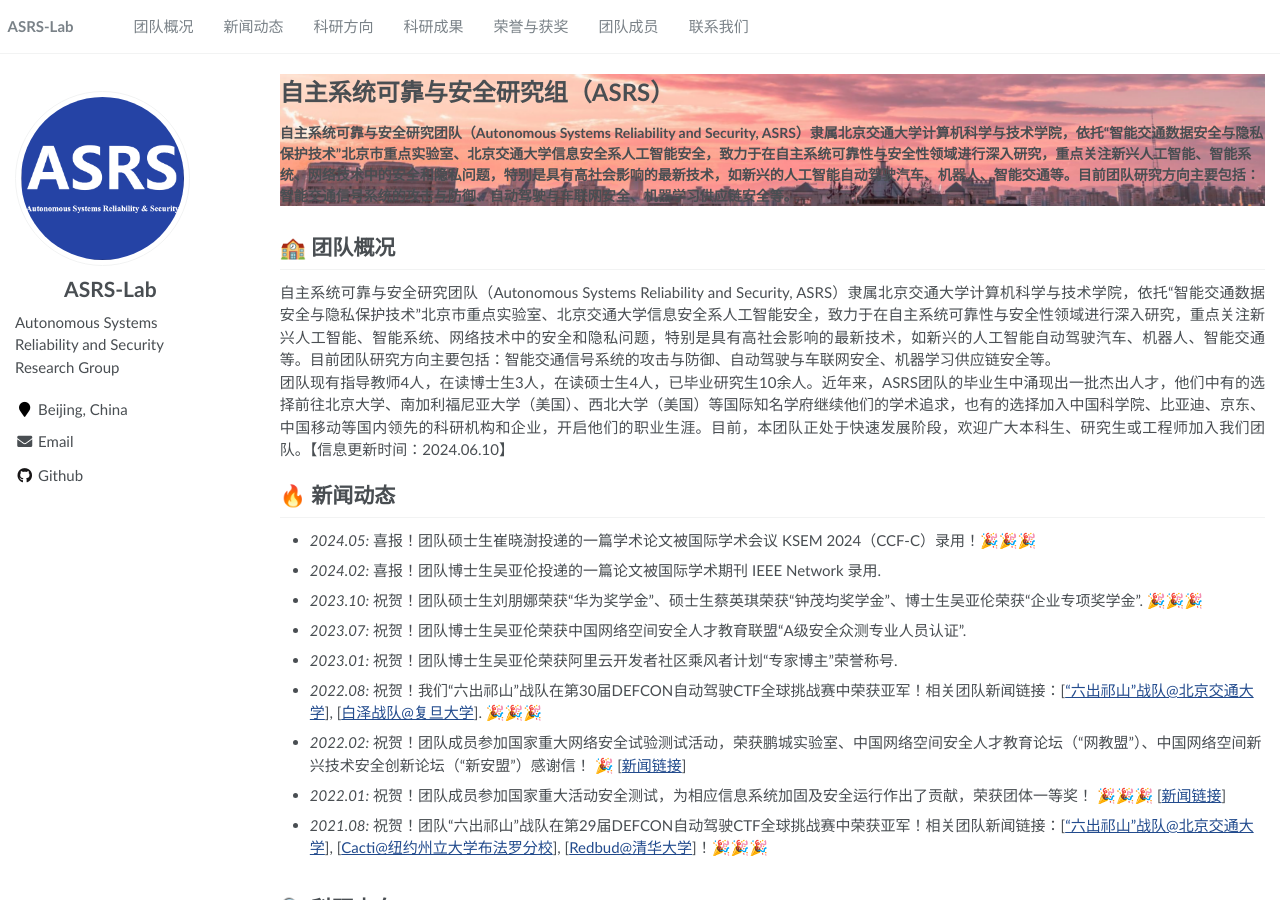
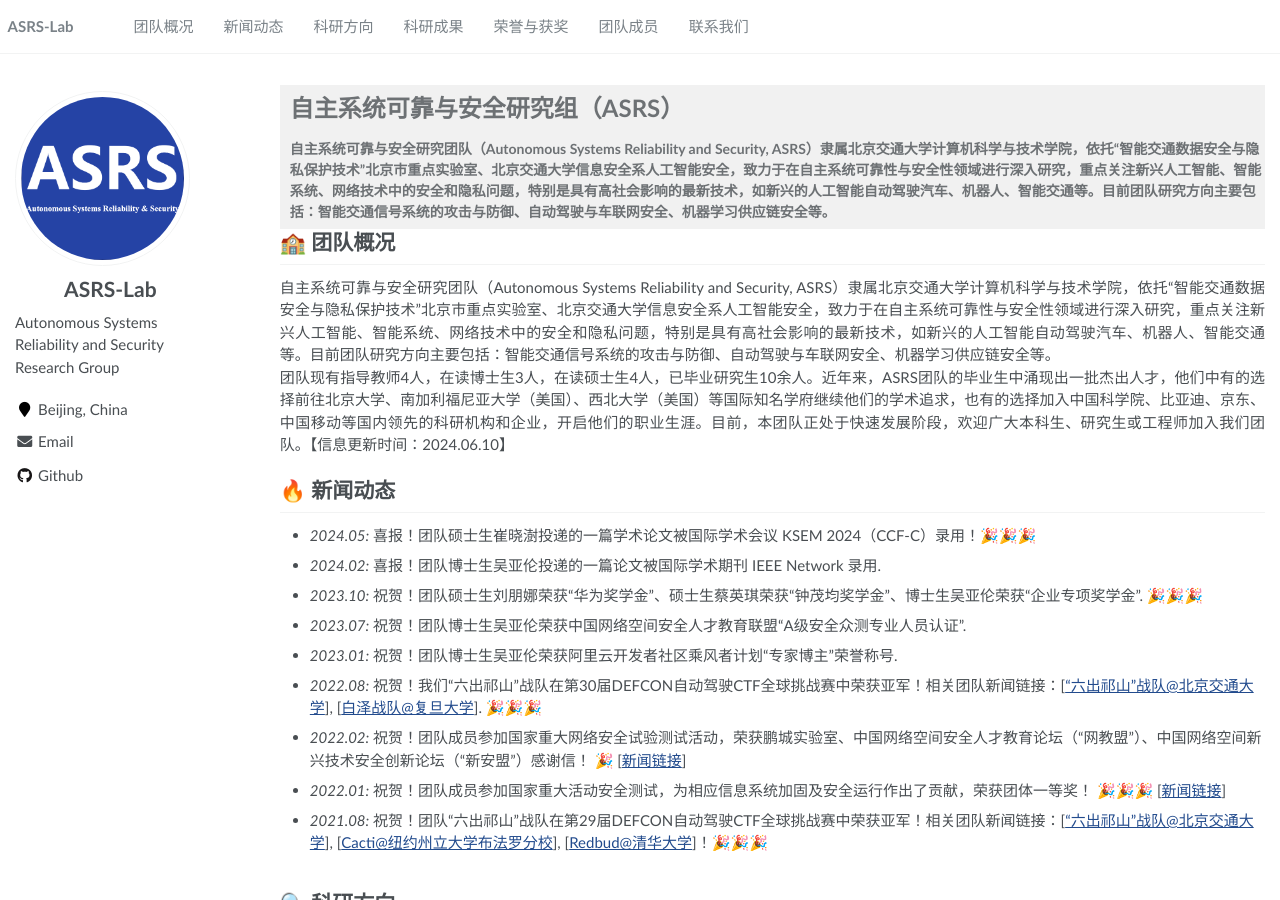
Before and after one commit to ASRS-Lab/ASRS-Lab.github.io, a Jekyll site: the page built from _pages/about.md, in a window 1280 px wide and 900 px high. Built offline with Jekyll 4.4.1, drawn with Linux system fonts in a browser that asks for light colours.

Commit message:
测试背景图片透明图层

```diff
--- a/_pages/about.md
+++ b/_pages/about.md
@@ -18,10 +18,12 @@ redirect_from:
 <!--<img src='/images/ASRS-Members.jpg' width="800px">-->
 
 <div style="background-image: url('images/background.png');">
+  <div style="background-color:#eeeeee;opacity:0.8;margin-top:16px;padding-left:10px;float:left;">
   <p style="font-size:24px;font-weight:bold;margin-top:5px;">自主系统可靠与安全研究组（ASRS）</p>
   <p style="font-size:14px;font-weight:bold;">
   自主系统可靠与安全研究团队（Autonomous Systems Reliability and Security, ASRS）隶属北京交通大学计算机科学与技术学院，依托“智能交通数据安全与隐私保护技术”北京市重点实验室、北京交通大学信息安全系人工智能安全，致力于在自主系统可靠性与安全性领域进行深入研究，重点关注新兴人工智能、智能系统、网络技术中的安全和隐私问题，特别是具有高社会影响的最新技术，如新兴的人工智能自动驾驶汽车、机器人、智能交通等。目前团队研究方向主要包括：智能交通信号系统的攻击与防御、自动驾驶与车联网安全、机器学习供应链安全等。
   </p>
+  </div>
 </div>
 
 
```
